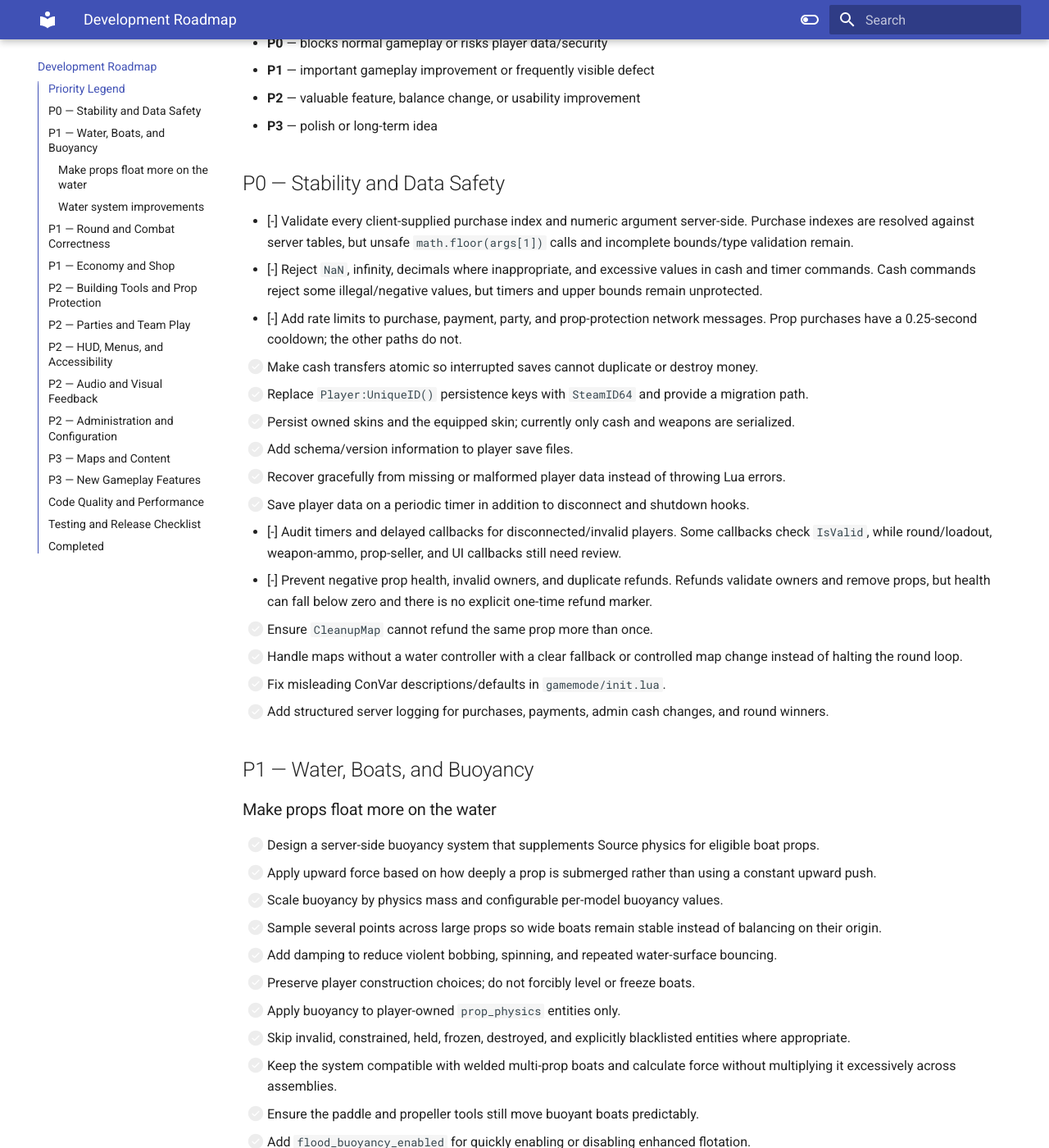
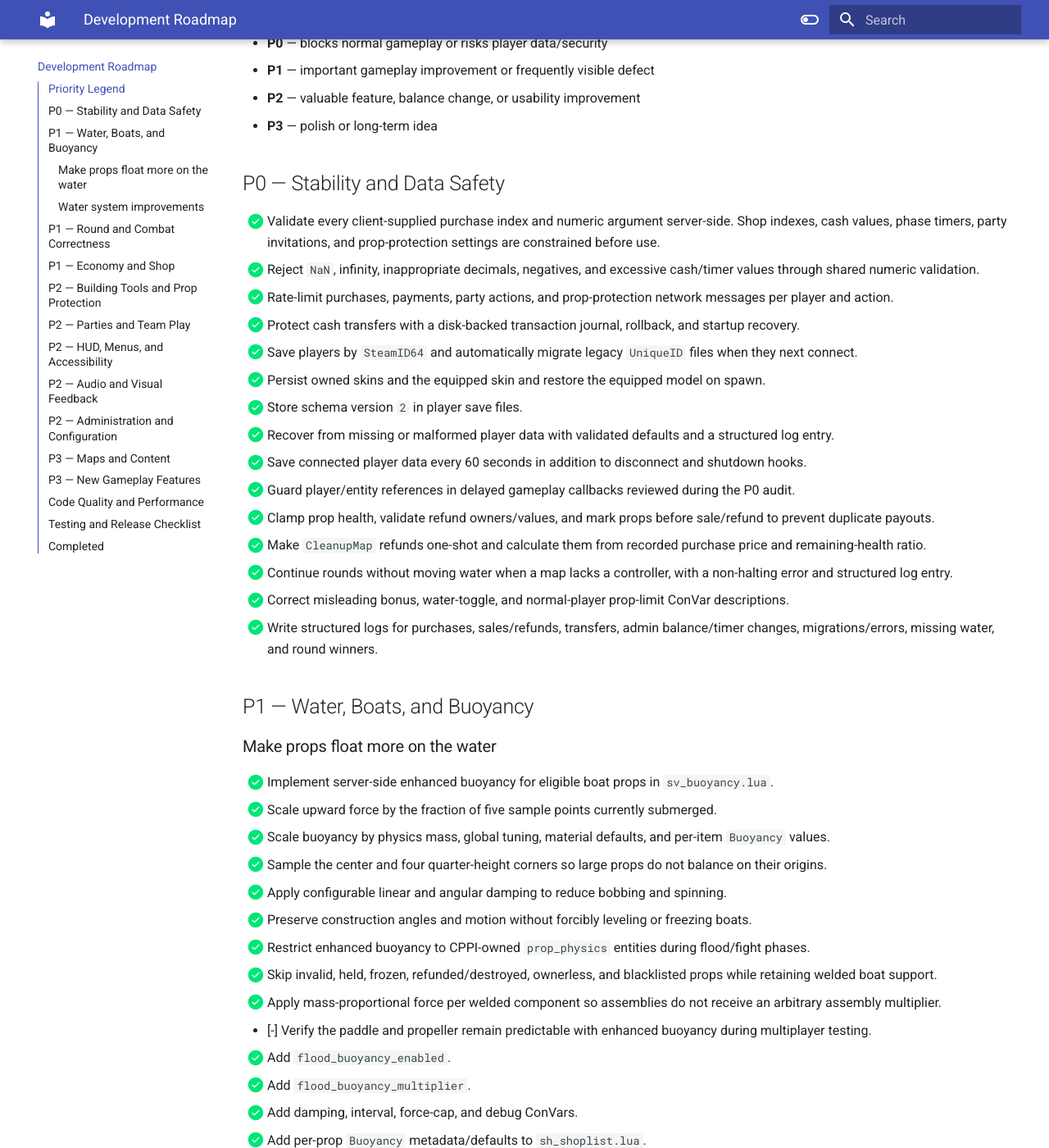
Before and after one commit to redwolfeey/redwolfeey.github.io, an MkDocs documentation site: the page built from docs/todo.md, in a window 1280 px wide and 1400 px high, scrolled down 514 px. Shown: the whole window at 82% size. Built offline with MkDocs 1.6.1 and Material for MkDocs 9.7.7, drawn with Linux system fonts in a browser that asks for light colours; some of the changed text lies outside the part shown.

Commit message:
Update todo.md

```diff
--- a/docs/todo.md
+++ b/docs/todo.md
@@ -18,103 +18,103 @@ Code-audit status (2026-07-14):
 
 ## P0 — Stability and Data Safety
 
-- [-] Validate every client-supplied purchase index and numeric argument server-side. Purchase indexes are resolved against server tables, but unsafe `math.floor(args[1])` calls and incomplete bounds/type validation remain.
-- [-] Reject `NaN`, infinity, decimals where inappropriate, and excessive values in cash and timer commands. Cash commands reject some illegal/negative values, but timers and upper bounds remain unprotected.
-- [-] Add rate limits to purchase, payment, party, and prop-protection network messages. Prop purchases have a 0.25-second cooldown; the other paths do not.
-- [ ] Make cash transfers atomic so interrupted saves cannot duplicate or destroy money.
-- [ ] Replace `Player:UniqueID()` persistence keys with `SteamID64` and provide a migration path.
-- [ ] Persist owned skins and the equipped skin; currently only cash and weapons are serialized.
-- [ ] Add schema/version information to player save files.
-- [ ] Recover gracefully from missing or malformed player data instead of throwing Lua errors.
-- [ ] Save player data on a periodic timer in addition to disconnect and shutdown hooks.
-- [-] Audit timers and delayed callbacks for disconnected/invalid players. Some callbacks check `IsValid`, while round/loadout, weapon-ammo, prop-seller, and UI callbacks still need review.
-- [-] Prevent negative prop health, invalid owners, and duplicate refunds. Refunds validate owners and remove props, but health can fall below zero and there is no explicit one-time refund marker.
-- [ ] Ensure `CleanupMap` cannot refund the same prop more than once.
-- [ ] Handle maps without a water controller with a clear fallback or controlled map change instead of halting the round loop.
-- [ ] Fix misleading ConVar descriptions/defaults in `gamemode/init.lua`.
-- [ ] Add structured server logging for purchases, payments, admin cash changes, and round winners.
+- [x] Validate every client-supplied purchase index and numeric argument server-side. Shop indexes, cash values, phase timers, party invitations, and prop-protection settings are constrained before use.
+- [x] Reject `NaN`, infinity, inappropriate decimals, negatives, and excessive cash/timer values through shared numeric validation.
+- [x] Rate-limit purchases, payments, party actions, and prop-protection network messages per player and action.
+- [x] Protect cash transfers with a disk-backed transaction journal, rollback, and startup recovery.
+- [x] Save players by `SteamID64` and automatically migrate legacy `UniqueID` files when they next connect.
+- [x] Persist owned skins and the equipped skin and restore the equipped model on spawn.
+- [x] Store schema version `2` in player save files.
+- [x] Recover from missing or malformed player data with validated defaults and a structured log entry.
+- [x] Save connected player data every 60 seconds in addition to disconnect and shutdown hooks.
+- [x] Guard player/entity references in delayed gameplay callbacks reviewed during the P0 audit.
+- [x] Clamp prop health, validate refund owners/values, and mark props before sale/refund to prevent duplicate payouts.
+- [x] Make `CleanupMap` refunds one-shot and calculate them from recorded purchase price and remaining-health ratio.
+- [x] Continue rounds without moving water when a map lacks a controller, with a non-halting error and structured log entry.
+- [x] Correct misleading bonus, water-toggle, and normal-player prop-limit ConVar descriptions.
+- [x] Write structured logs for purchases, sales/refunds, transfers, admin balance/timer changes, migrations/errors, missing water, and round winners.
 
 ## P1 — Water, Boats, and Buoyancy
 
 ### Make props float more on the water
 
-- [ ] Design a server-side buoyancy system that supplements Source physics for eligible boat props.
-- [ ] Apply upward force based on how deeply a prop is submerged rather than using a constant upward push.
-- [ ] Scale buoyancy by physics mass and configurable per-model buoyancy values.
-- [ ] Sample several points across large props so wide boats remain stable instead of balancing on their origin.
-- [ ] Add damping to reduce violent bobbing, spinning, and repeated water-surface bouncing.
-- [ ] Preserve player construction choices; do not forcibly level or freeze boats.
-- [ ] Apply buoyancy to player-owned `prop_physics` entities only.
-- [ ] Skip invalid, constrained, held, frozen, destroyed, and explicitly blacklisted entities where appropriate.
-- [ ] Keep the system compatible with welded multi-prop boats and calculate force without multiplying it excessively across assemblies.
-- [ ] Ensure the paddle and propeller tools still move buoyant boats predictably.
-- [ ] Add `flood_buoyancy_enabled` for quickly enabling or disabling enhanced flotation.
-- [ ] Add `flood_buoyancy_multiplier` for global lift tuning.
-- [ ] Add ConVars for damping, update interval, maximum force, and optional debug visualization.
-- [ ] Add per-prop buoyancy metadata to `sh_shoplist.lua` or a dedicated shared configuration file.
-- [ ] Give lightweight wooden/plastic props stronger buoyancy defaults than metal or armor props.
-- [ ] Add a blacklist for props that should sink or behave normally.
-- [ ] Cache physics and model configuration to avoid expensive table scans every tick.
-- [ ] Process buoyancy at a controlled interval and benchmark it with 20, 100, and 300 active props.
-- [ ] Network only debug information that clients actually need.
-- [ ] Test flotation at low, rising, and fully raised water levels.
-- [ ] Test single props, welded rafts, constrained boats, damaged boats, and partially destroyed boats.
-- [ ] Verify two players standing on a small boat do not cause extreme oscillation.
-- [ ] Verify boats cannot use enhanced buoyancy to fly outside water.
-- [ ] Verify buoyancy cannot be exploited to launch props or players at damaging velocities.
-- [ ] Document tuning instructions and recommended values for map authors/server owners.
+- [x] Implement server-side enhanced buoyancy for eligible boat props in `sv_buoyancy.lua`.
+- [x] Scale upward force by the fraction of five sample points currently submerged.
+- [x] Scale buoyancy by physics mass, global tuning, material defaults, and per-item `Buoyancy` values.
+- [x] Sample the center and four quarter-height corners so large props do not balance on their origins.
+- [x] Apply configurable linear and angular damping to reduce bobbing and spinning.
+- [x] Preserve construction angles and motion without forcibly leveling or freezing boats.
+- [x] Restrict enhanced buoyancy to CPPI-owned `prop_physics` entities during flood/fight phases.
+- [x] Skip invalid, held, frozen, refunded/destroyed, ownerless, and blacklisted props while retaining welded boat support.
+- [x] Apply mass-proportional force per welded component so assemblies do not receive an arbitrary assembly multiplier.
+- [-] Verify the paddle and propeller remain predictable with enhanced buoyancy during multiplayer testing.
+- [x] Add `flood_buoyancy_enabled`.
+- [x] Add `flood_buoyancy_multiplier`.
+- [x] Add damping, interval, force-cap, and debug ConVars.
+- [x] Add per-prop `Buoyancy` metadata/defaults to `sh_shoplist.lua`.
+- [x] Give buoyant/wood/plastic props stronger defaults than metal/armor props.
+- [x] Support a model blacklist through per-map JSON configuration.
+- [x] Cache inferred model/material buoyancy multipliers.
+- [-] Process buoyancy at a controlled interval; benchmark 20, 100, and 300 props during the requested server test.
+- [x] Keep debug sampling server-side, with no unnecessary debug networking.
+- [-] Test flotation at low, rising, and fully raised water levels.
+- [-] Test single props, welded rafts, constrained boats, damaged boats, and partially destroyed boats.
+- [-] Verify two players standing on a small boat do not cause extreme oscillation.
+- [-] Verify boats cannot use enhanced buoyancy to fly outside water.
+- [-] Verify the force cap prevents prop/player launch exploits.
+- [x] Document buoyancy tuning, ConVars, per-prop metadata, blacklist, and map configuration in `README.md`.
 
 ### Water system improvements
 
-- [-] Support multiple water controllers with different travel distances and timings. All matching controllers are already opened/closed together; per-controller configuration is absent.
-- [ ] Allow maps to identify water controllers by configurable target names.
-- [ ] Expose water rise and drain speed settings where the map entity supports them.
-- [ ] Add a short warning countdown before the water begins rising.
-- [ ] Add water-level progress to the HUD.
-- [ ] Make water damage ramp up with submersion depth or time submerged.
-- [ ] Add configurable grace time before water starts hurting players.
-- [ ] Improve water damage feedback with sound, screen effects, and clear death attribution.
-- [ ] Detect players trapped below the map or inside invalid geometry after water movement.
-- [ ] Add map-specific water configuration files.
+- [x] Support multiple controllers with per-name rise/drain speeds and delays.
+- [x] Allow maps to identify named controllers through `flood_water_target`/map JSON.
+- [x] Expose global and per-controller rise/drain speed overrides.
+- [x] Show a ten-second phase-change warning before water rises.
+- [x] Show flood-phase water-rise progress on the HUD.
+- [x] Ramp water damage by WaterLevel depth and accumulated exposure time.
+- [x] Add configurable water-damage grace time.
+- [x] Add drowning sounds, a blue damage flash, drowning messages, and world damage attribution.
+- [x] Detect/log/kill active players outside valid world geometry.
+- [x] Load `data/flood/maps/<map>.json` water/controller/buoyancy overrides.
 
 ## P1 — Round and Combat Correctness
 
-- [ ] Decide whether direct PvP damage should be enabled during the fight phase and expose it as a ConVar.
-- [-] Replace the current hard-coded PvP behavior with explicit, documented damage rules. Phase checks exist, but PvP is hard-coded off and several damage paths are implicit.
-- [ ] Prevent damage rewards from exceeding the prop's remaining health.
-- [ ] Credit prop destruction and display the attacker/owner in the kill feed or event feed.
-- [ ] Prevent owners and party members from farming money by damaging friendly props.
-- [ ] Add configurable friendly-fire rules for party members.
-- [ ] Confirm fire, explosions, vehicles, world damage, and physics collisions follow intended phase rules.
+- [x] Expose direct fight-phase PvP through `flood_pvp_enabled` (disabled by default).
+- [x] Replace hard-coded PvP behavior with explicit phase, attacker, and party rules.
+- [x] Cap damage rewards to a prop's actual remaining health.
+- [x] Credit/log prop destruction and announce the attacker in the event feed.
+- [x] Block owner/party prop-damage farming when friendly fire is disabled.
+- [x] Add `flood_party_friendly_fire` for player and prop damage.
+- [-] Exercise fire, explosions, vehicles, world damage, and physics collisions during multiplayer testing.
 - [x] Scale prop health consistently from price, material, mass, or explicit shop configuration. Purchased props use the explicit `Health` value in `sh_shoplist.lua`.
 - [x] Show prop health to its owner and attackers without excessive network traffic. Health is networked on the entity and shown while looking at it.
-- [-] Add winner handling for last survivor, timeouts, disconnects, and simultaneous deaths. Last survivor, same-party survivors, no survivors, and timeout cases exist; edge cases still need testing.
+- [-] Handle last survivor, same-party survivors, no survivors, timeouts, disconnects, and simultaneous deaths; edge cases require multiplayer testing.
 - [x] Prevent a late joiner from affecting winner checks during an active round. Players joining in flood/fight/reset are silently killed and cannot respawn.
-- [ ] Handle the player count dropping below two during build/flood/fight phases.
-- [ ] Add an intermission summary showing winner, survival time, damage, kills, and earnings.
-- [ ] Make timer transitions robust when an admin sets a timer to zero or an invalid value.
-- [ ] Replace global round timer variables with fields owned by the gamemode/round controller.
+- [x] Reset safely when player count drops below two during build/flood; fight winner checks handle the remaining player.
+- [x] Add winner messaging plus an intermission summary with survival, kills, damage, destroyed props, and earnings.
+- [x] Validate/clamp admin timer changes and handle zero-second transitions.
+- [x] Replace global timer variables with `GM.RoundTimes` accessors.
 - [x] Send round state only when it changes or on a reasonable sync interval. Current round state and timers are broadcast once per second.
-- [-] Add warmup/readiness controls for small private servers. The HUD contains a players-readied display, but the round controller still starts solely from the living-player count.
+- [x] Add `/ready`, ready-count networking, and optional `flood_ready_required` gating.
 
 ## P1 — Economy and Shop
 
-- [ ] Create a single authoritative item ID for every prop, weapon, and skin.
-- [ ] Separate shop data into validated categories instead of relying on positional array indexes.
-- [ ] Detect missing weapon classes/models at startup and hide or flag unavailable items.
-- [ ] Decide which M9K packs are officially required and document exact dependencies.
-- [ ] Add configurable starting cash.
-- [ ] Balance participation rewards, winner rewards, prop damage income, and refunds together.
-- [ ] Add a maximum cash setting or safely support very large balances.
+- [x] Generate stable authoritative IDs for every prop, weapon, and skin and use them in purchase commands.
+- [x] Generate validated category names and ID lookup tables while retaining legacy numeric-index compatibility.
+- [x] Detect missing SWEP classes/models after map load, flag them in UI, and reject their purchase server-side.
+- [x] Document the required M9K Small Arms, Assault Rifles, and Heavy Weapons packs.
+- [x] Add `flood_starting_cash`.
+- [-] Expose participation, winner, damage-income, sell, and refund tuning together; final balance needs playtesting.
+- [x] Add and enforce `flood_max_cash`.
 - [x] Prevent buying weapons/skins outside allowed round states through both UI and console commands. Server purchase hooks require waiting/build state.
-- [ ] Add purchase confirmation for expensive items.
-- [-] Show owned, equipped, unavailable, and donator-only states consistently. Ownership/equip and donator checks exist, but unavailable content and presentation consistency remain.
-- [ ] Add search and sorting for the prop, weapon, and skin catalogues.
-- [ ] Display prop health, buoyancy, mass, and refund value before purchase.
-- [ ] Display weapon damage values as gameplay values rather than implying base SWEP damage.
-- [ ] Add configurable sell/refund percentages.
-- [ ] Add transaction history for administrators and players.
-- [ ] Add optional daily/round challenges without making the base economy mandatory.
+- [x] Add confirmation dialogs above `flood_purchase_confirm_threshold`.
+- [x] Synchronize and display owned/equipped, unavailable, and donator-only states.
+- [x] Add search and alphabetical sorting to props, weapons, and skins.
+- [x] Display prop ID/category/health/mass/buoyancy/price/refund information before purchase.
+- [x] Label weapon `Damage` explicitly as Flood prop damage.
+- [x] Add configurable skin sell and prop refund multipliers.
+- [x] Record dated transaction history for purchases, sales, refunds, transfers, and admin changes.
+- [x] Add optional, disabled-by-default per-round damage challenges and configurable rewards.
 
 ## P2 — Building Tools and Prop Protection
 
```
